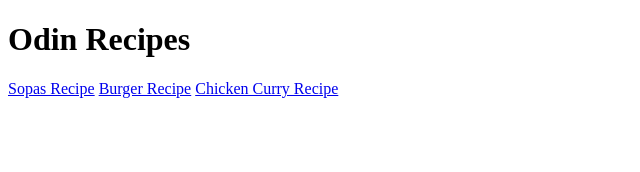
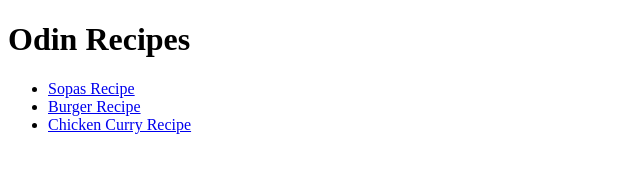
Before and after one commit to Terraroar/odin-recipes, a plain HTML site: page index.html in a window 1280 px wide. Shown: the whole page, without its empty margins (0-640 px from the left). Drawn offline with Linux system fonts and the light colour scheme.

Commit message:
Nested recipe links with UL

```diff
--- a/index.html
+++ b/index.html
@@ -7,9 +7,11 @@
 </head>
 <body>
     <h1>Odin Recipes</h1>
+    <ul>
+        <li><a href="./recipes/sopas.html">Sopas Recipe</a></li>
+        <li><a href="./recipes/burger.html">Burger Recipe</a></li>
+        <li><a href="./recipes/chicken-curry.html">Chicken Curry Recipe</a></li>
+    </ul>
 
-    <a href="./recipes/sopas.html">Sopas Recipe</a>
-    <a href="./recipes/burger.html">Burger Recipe</a>
-    <a href="./recipes/chicken-curry.html">Chicken Curry Recipe</a>
 </body>
 </html>
```
